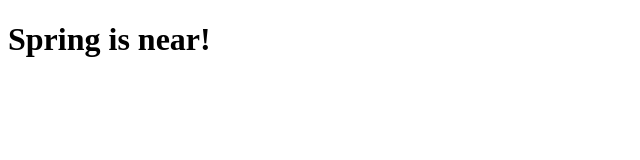
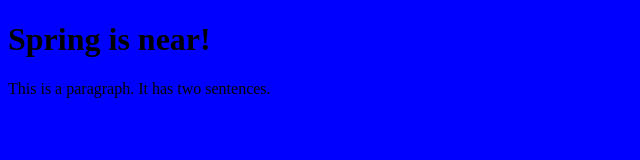
Before and after one commit to jmsn9217/Spring, a plain HTML site: page index.html in a window 1280 px wide. Shown: the whole page, without its empty margins (0-640 px from the left). Drawn offline with Linux system fonts and the light colour scheme.

Commit message:
added a paragraph and a style sheet

```diff
--- a/index.html
+++ b/index.html
@@ -2,9 +2,11 @@
 <html lang="en" dir="ltr">
   <head>
     <meta charset="utf-8">
+    <link rel="stylesheet" href="styles.css">
     <title>Git Practice</title>
   </head>
   <body>
     <h1>Spring is near!</h1>
+    <p>This is a paragraph. It has two sentences.</p>
   </body>
 </html>
--- /dev/null
+++ b/styles.css
@@ -0,0 +1,3 @@
+body {
+  background-color: blue;
+}
```
